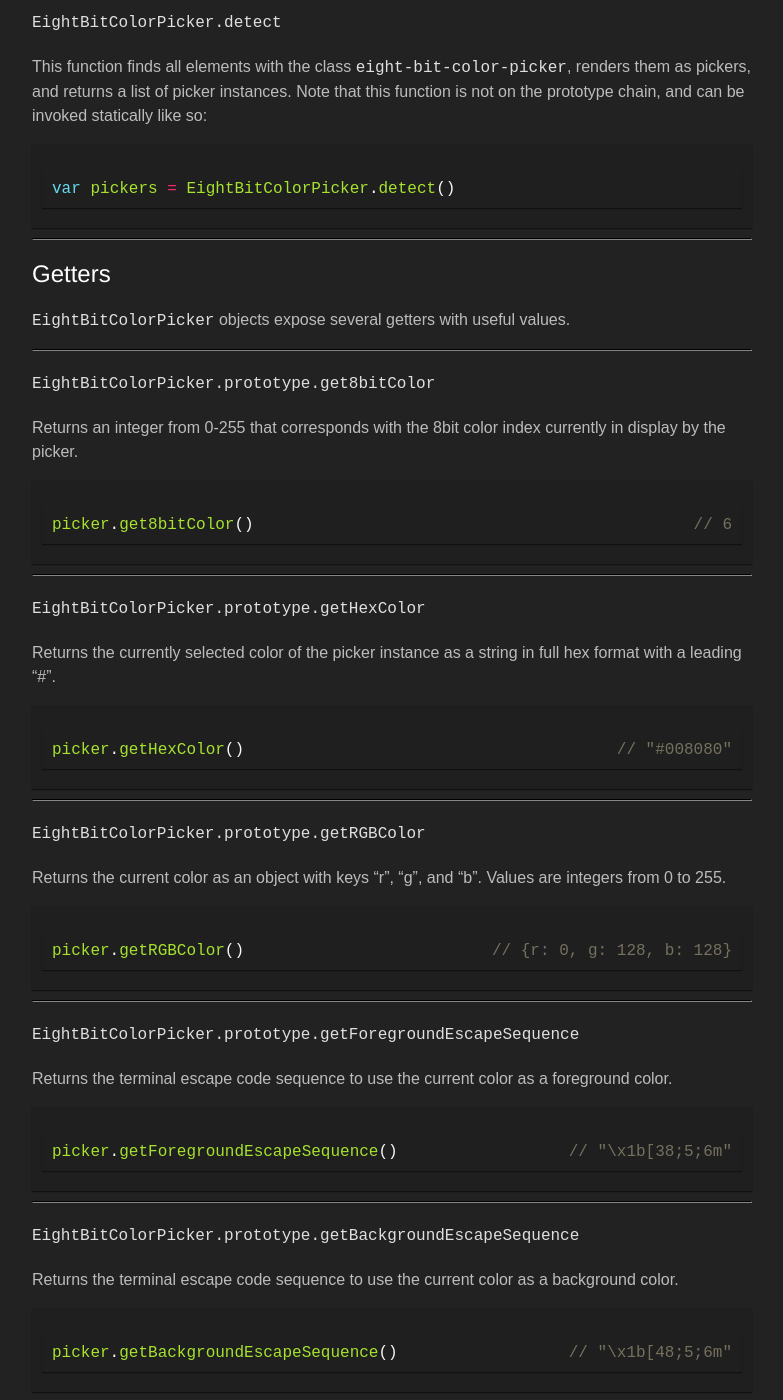
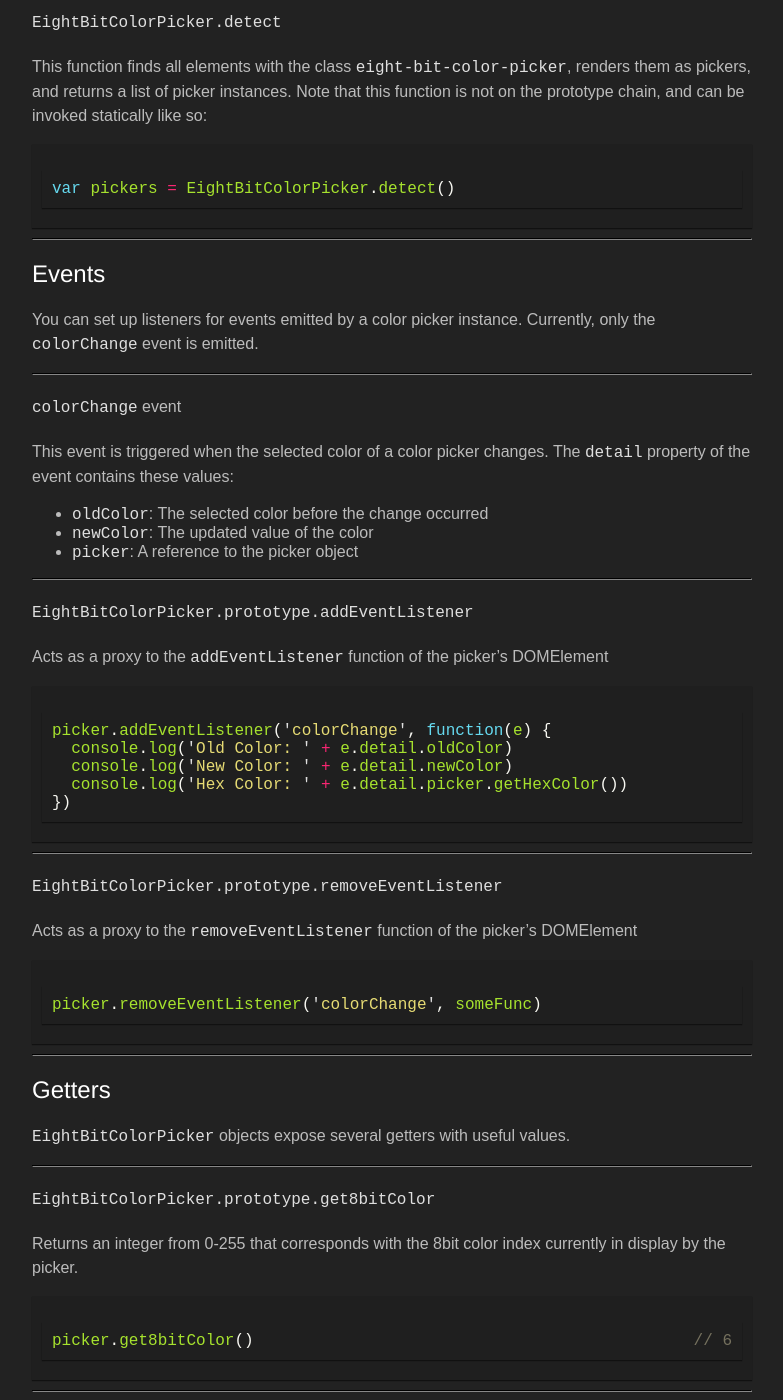
Before and after one commit to bilalq/eight-bit-color-picker, a Jekyll site: the page built from docs/index.md, in a window 1280 px wide and 1400 px high, scrolled down 760 px. Shown: the whole window, without its empty margins (248-1031 px from the left). Built offline with Jekyll 4.4.1, drawn with Linux system fonts in a browser that asks for light colours; Markdown is read by kramdown in place of the engine named in the settings; some of the changed text lies outside the part shown.

Commit message:
Add event documentation

````diff
--- a/docs/index.md
+++ b/docs/index.md
@@ -44,6 +44,49 @@ function is not on the prototype chain, and can be invoked statically like so:
 
 ```javascript
 var pickers = EightBitColorPicker.detect()
+```
+
+---
+
+Events
+------
+
+You can set up listeners for events emitted by a color picker instance. Currently,
+only the `colorChange` event is emitted.
+
+---
+
+`colorChange` event
+
+This event is triggered when the selected color of a color picker changes. The
+`detail` property of the event contains these values:
+
+* `oldColor`: The selected color before the change occurred
+* `newColor`: The updated value of the color
+* `picker`: A reference to the picker object
+
+---
+
+`EightBitColorPicker.prototype.addEventListener`
+
+Acts as a proxy to the `addEventListener` function of the picker's DOMElement
+
+```javascript
+picker.addEventListener('colorChange', function(e) {
+  console.log('Old Color: ' + e.detail.oldColor)
+  console.log('New Color: ' + e.detail.newColor)
+  console.log('Hex Color: ' + e.detail.picker.getHexColor())
+})
+```
+
+---
+
+`EightBitColorPicker.prototype.removeEventListener`
+
+Acts as a proxy to the `removeEventListener` function of the picker's DOMElement
+
+```javascript
+picker.removeEventListener('colorChange', someFunc)
 ```
 
 ---
@@ -170,4 +213,5 @@ picker.restoreColor()
 Browser Requirements
 --------------------
 This will work in all modern browsers. If you're worried about IE, this should
-work fine on IE10 and up.
+work fine on IE10 and up. As for mobile... it works, but the experience isn't
+quite ideal.
````
